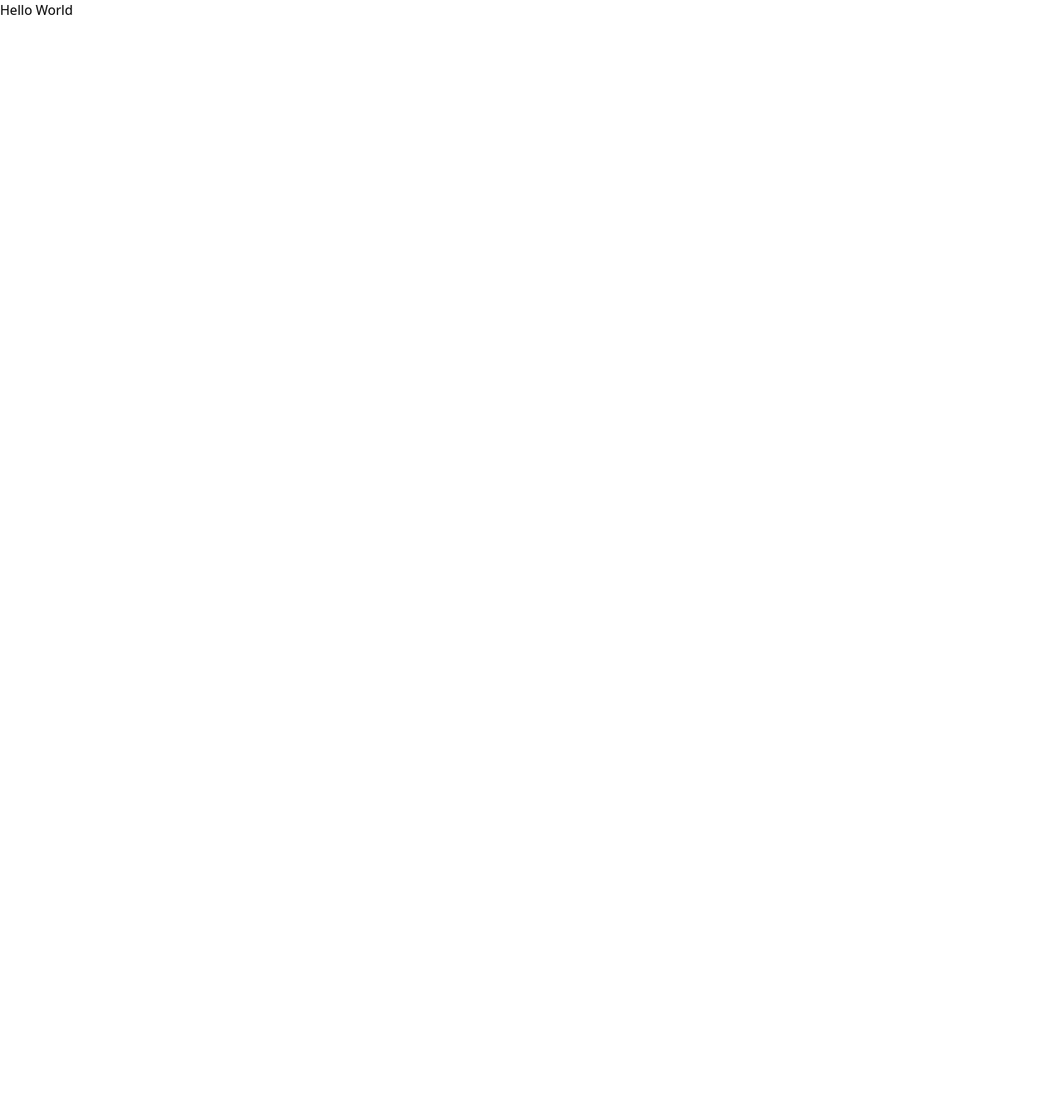
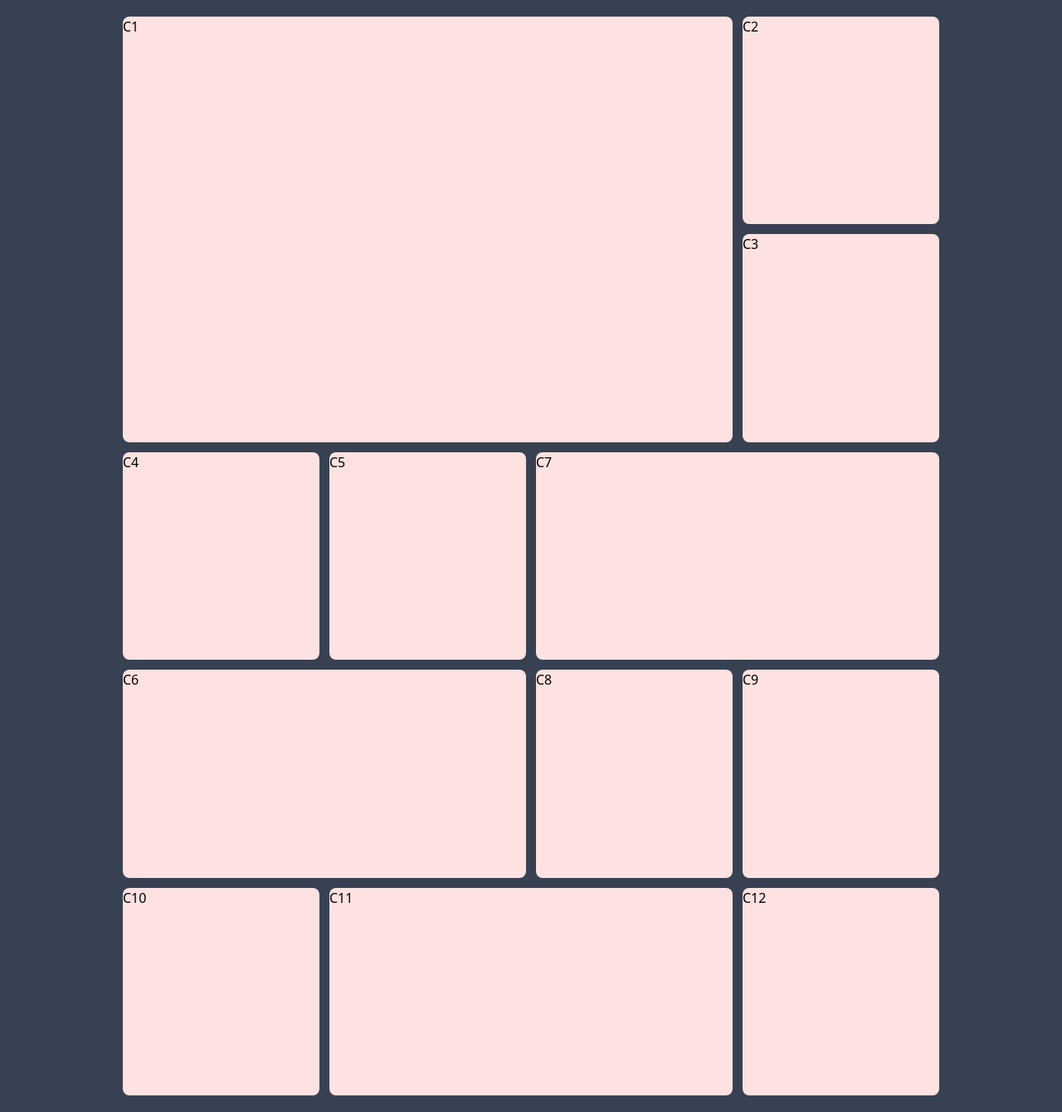
Before and after one commit to Tabares7/PORTFOLIO-Pedro_Tabares, a React (Vite) app in the folder portfolio/: page / in a window 1280 px wide. Shown: the whole page at 83% size. Before the commit the page ends 800 px from the top, so only its background shows below. Built offline with nearby package versions, Linux system fonts and the light colour scheme.

Commit message:
Setting Up Layout

```diff
--- a/portfolio/src/App.jsx
+++ b/portfolio/src/App.jsx
@@ -1,10 +1,15 @@
 import { useState } from "react";
 import "./App.css";
+import PortfolioGrid from "./assets/components/PortfolioGrid";
 
 function App() {
   const [count, setCount] = useState(0);
 
-  return <>Hello World</>;
+  return (
+    <div className="bg-gray-700">
+      <PortfolioGrid />
+    </div>
+  );
 }
 
 export default App;
--- /dev/null
+++ b/portfolio/src/assets/components/PortfolioGrid.jsx
@@ -0,0 +1,34 @@
+import React from "react";
+
+const PortfolioGrid = () => {
+  return (
+    <div className="lg:w-4/5 mx-auto w-full p-5">
+      <div className="grid md:grid-cols-4 md:grid-rows-5 gap-3 min-h-[1300px]   grid-cols-2 grid-rows-8">
+        <div className="bg-red-100 md:col-span-3 md:row-span-2 col-span-2 row-span-2 rounded-lg">
+          C1
+        </div>
+        <div className="bg-red-100 md:col-start-4 md:row-start-1 rounded-lg">
+          C2
+        </div>
+        <div className="bg-red-100 md:col-start-4 md:row-start-2 rounded-lg">
+          C3
+        </div>
+        <div className="bg-red-100 rounded-lg">C4</div>
+        <div className="bg-red-100  rounded-lg">C5</div>
+        <div className="bg-red-100 row-start-4 col-span-2 md:col-span-2 rounded-lg">
+          C6
+        </div>
+        <div className="bg-red-100 col-span-2 md:col-span-2 rounded-lg">C7</div>
+        <div className="bg-red-100 rounded-lg">C8</div>
+        <div className="bg-red-100 rounded-lg">C9</div>
+        <div className="bg-red-100 rounded-lg">C10</div>
+        <div className="bg-red-100 col-span-2 rounded-lg">C11</div>
+        <div className="bg-red-100 col-start-2 row-start-7 md:row-start-5 md:col-start-4 rounded-lg">
+          C12
+        </div>
+      </div>
+    </div>
+  );
+};
+
+export default PortfolioGrid;
```
